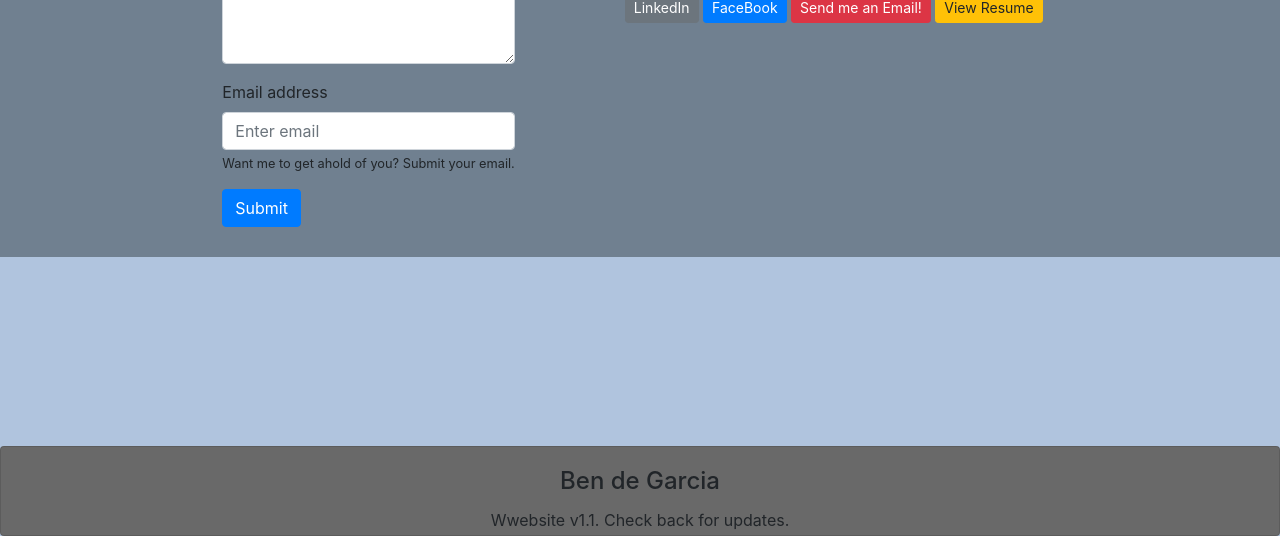
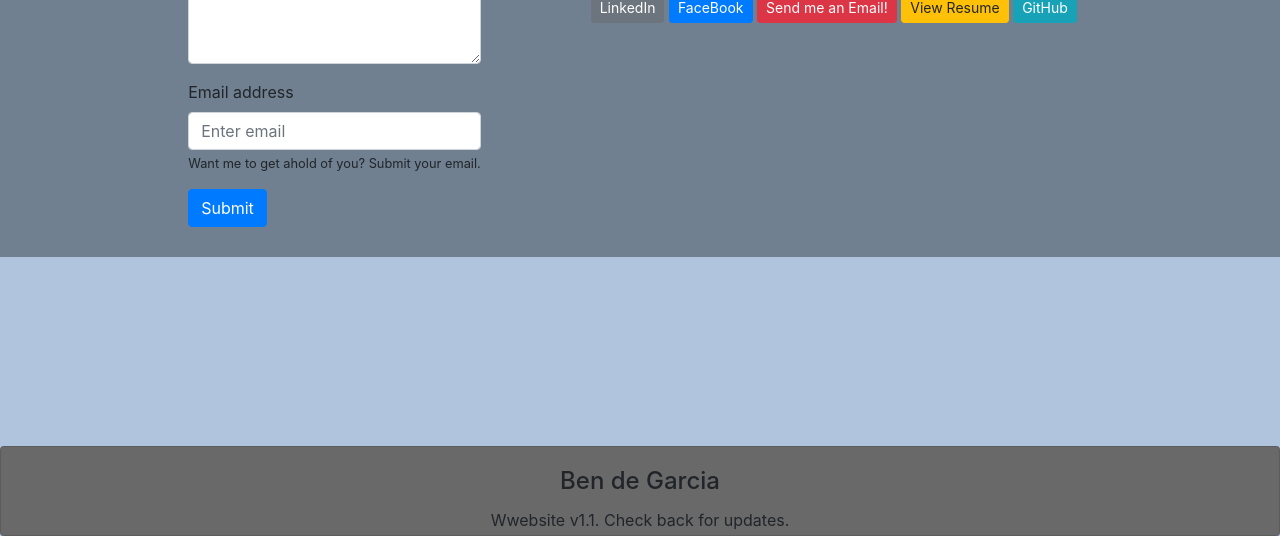
Before and after one commit to bdegarcia/AboutMe, a plain HTML site: page contact.html in a window 1280 px wide. Shown: the part 264-800 px from the top of the page. Drawn offline with nearby package versions, Linux system fonts and the light colour scheme.

Commit message:
added github button

```diff
--- a/contact.html
+++ b/contact.html
@@ -50,6 +50,7 @@
                     <a class="btn btn-primary btn-sm" href="https://www.facebook.com/dont.be.stoopid/">FaceBook</a>
                     <a class="btn btn-danger btn-sm" href="mailto:degarcia.ben@gmail.com">Send me an Email!</a>
                     <a class="btn btn-warning btn-sm" href="assets/resume.pdf">View Resume</a>
+                    <a class="btn btn-sm btn-info" href="https://github.com/bdegarcia">GitHub</a>
                 </div>
             </div>
         </div>
```
